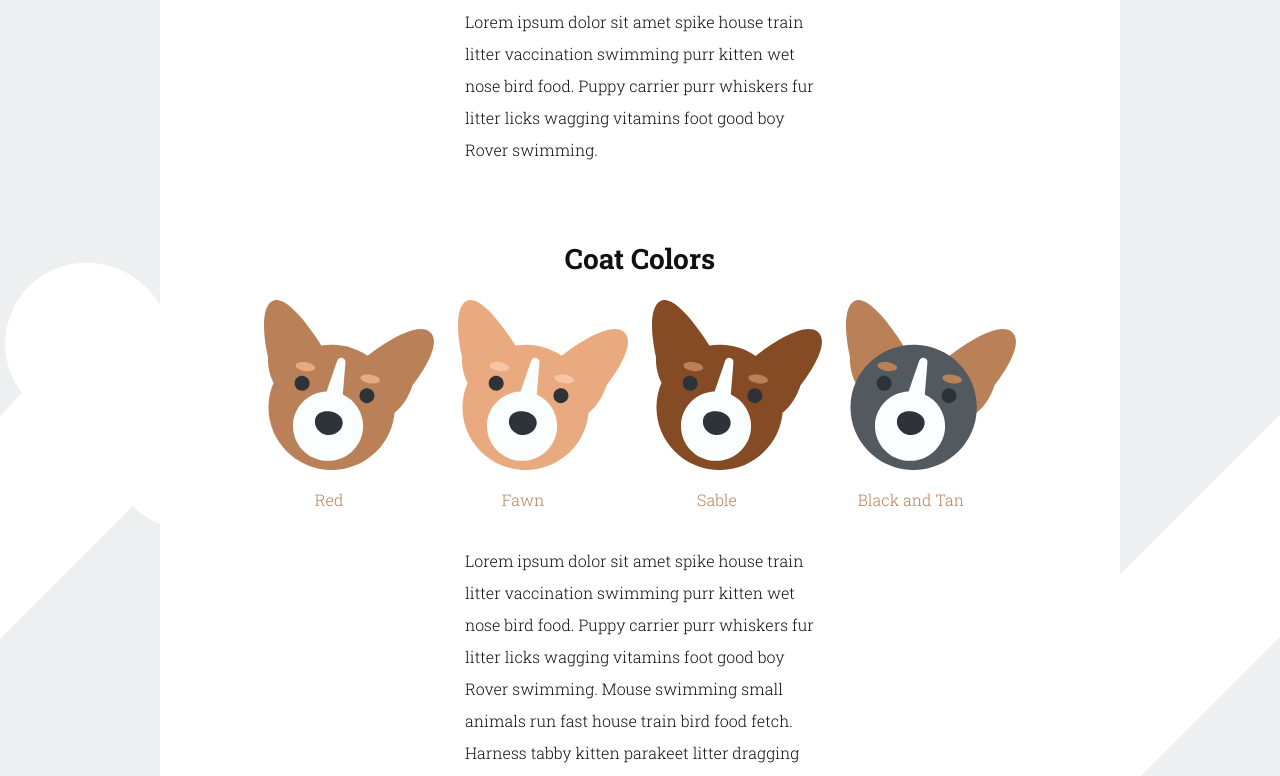
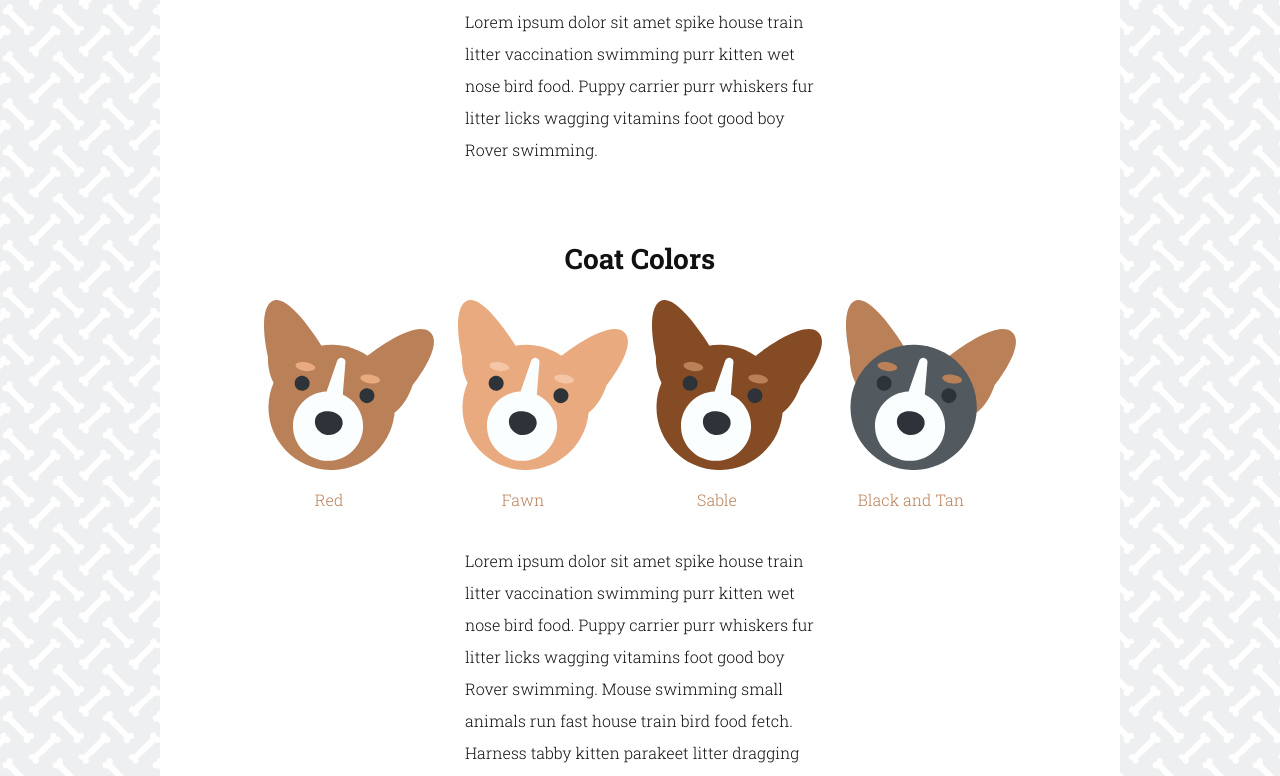
Before and after one commit to morgantaylor/Project-6, a plain HTML site: page index.html in a window 1280 px wide. Shown: the part 279-1055 px from the top of the page. Drawn offline with Linux system fonts and the light colour scheme.

Commit message:
Version #2
Added background-size and changed Media Query

```diff
--- a/styles.css
+++ b/styles.css
@@ -6,6 +6,7 @@ body {
   font-weight: 300;
   color: #111;
   background: url(svgs/background.svg) #edeff0;
+  background-size:50px;
 }
 
 #container {
@@ -173,7 +174,7 @@ a:hover .icons {
 .red-brows {fill:#EAAA7F;}
 
 
-@media screen and (min-width: 421px) {
+@media screen and (min-width: 420px) {
   .logo {
     max-width: 140px;
     width: 100%;
```
